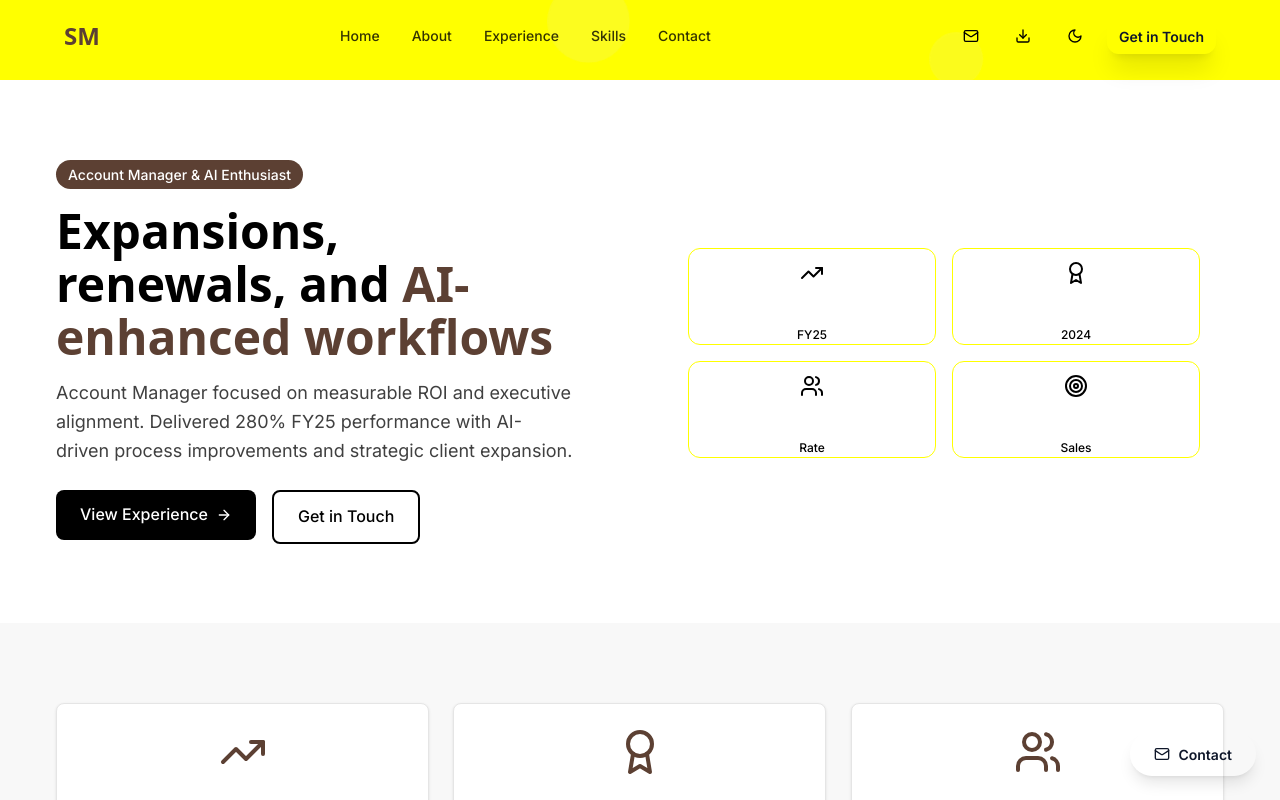
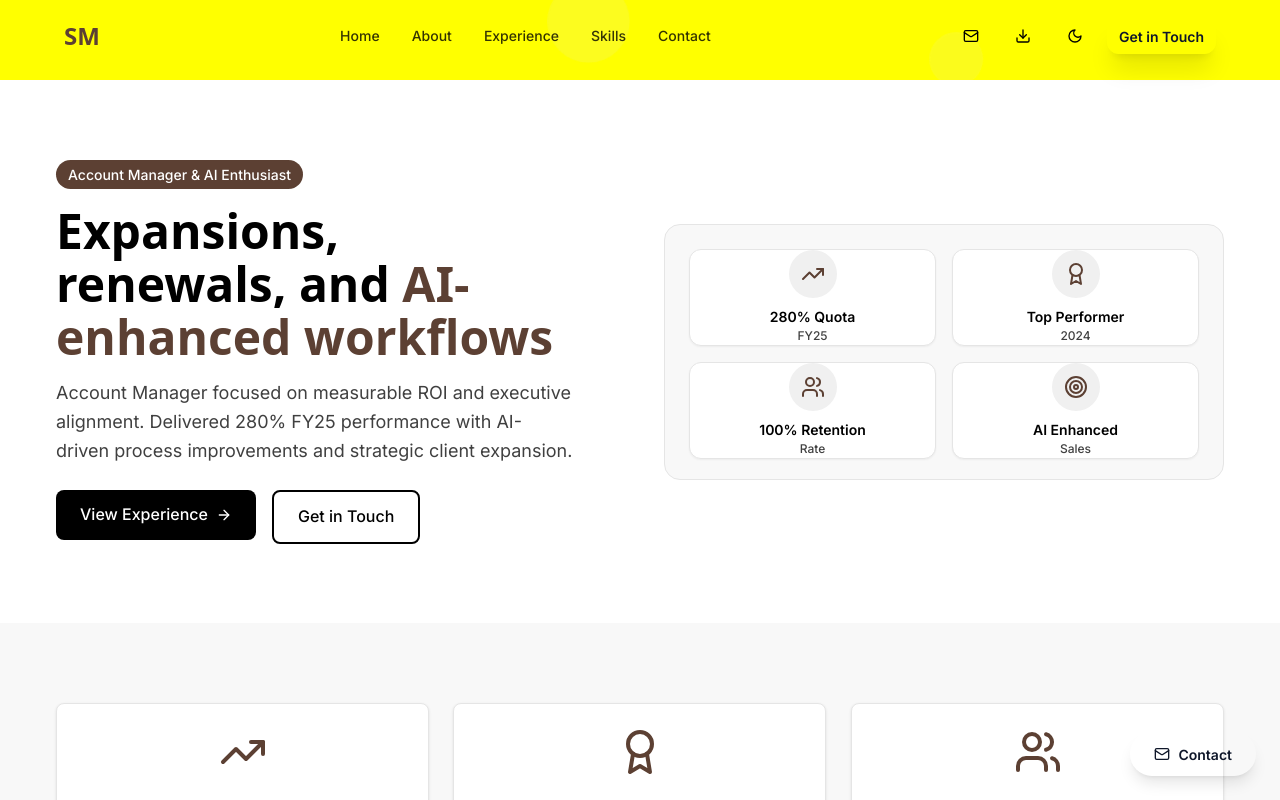
Before and after one commit to shayancelso/resume-site, a Next.js app: page / in a window 1280 px wide. Shown: the top 800 px of the page. Built offline with nearby package versions, Linux system fonts and the light colour scheme; a web font is replaced by a local one.

Commit message:
Homepage text color

```diff
--- a/src/components/AnimatedMapArc.tsx
+++ b/src/components/AnimatedMapArc.tsx
@@ -27,7 +27,7 @@ export function AnimatedMapArc() {
   }
 
   return (
-    <div className="relative w-full h-64 gradient-executive rounded-2xl overflow-hidden glass p-6">
+    <div className="relative w-full h-64 bg-neutral-50 rounded-2xl overflow-hidden p-6 border border-neutral-200">
       {/* Achievements Grid */}
       <div className="grid grid-cols-2 gap-4 h-full">
         {achievements.map((achievement, index) => {
@@ -35,19 +35,19 @@ export function AnimatedMapArc() {
           return (
             <motion.div
               key={achievement.label}
-              className="flex flex-col items-center justify-center text-center bg-gold/10 rounded-xl backdrop-blur-sm border border-gold/20"
+              className="flex flex-col items-center justify-center text-center bg-white rounded-xl border border-neutral-200 shadow-sm"
               initial={{ opacity: 0, scale: 0.8 }}
               animate={{ opacity: 1, scale: 1 }}
               transition={{ duration: 0.5, delay: index * 0.2 }}
-              whileHover={{ scale: 1.05 }}
+              whileHover={{ scale: 1.05, boxShadow: "0 4px 12px rgba(92, 64, 51, 0.15)" }}
             >
-              <div className="mb-2 p-3 bg-gold/20 rounded-full">
-                <IconComponent className="w-6 h-6 text-gold" />
+              <div className="mb-2 p-3 bg-neutral-100 rounded-full">
+                <IconComponent className="w-6 h-6 text-chocolate" />
               </div>
-              <div className="text-white font-semibold text-sm">
+              <div className="text-black font-semibold text-sm">
                 {achievement.label}
               </div>
-              <div className="text-gold/80 text-xs font-medium">
+              <div className="text-muted text-xs font-medium">
                 {achievement.value}
               </div>
             </motion.div>
```
Also changed, not shown: 1 other file (tests, documents, lock files or other folders).
